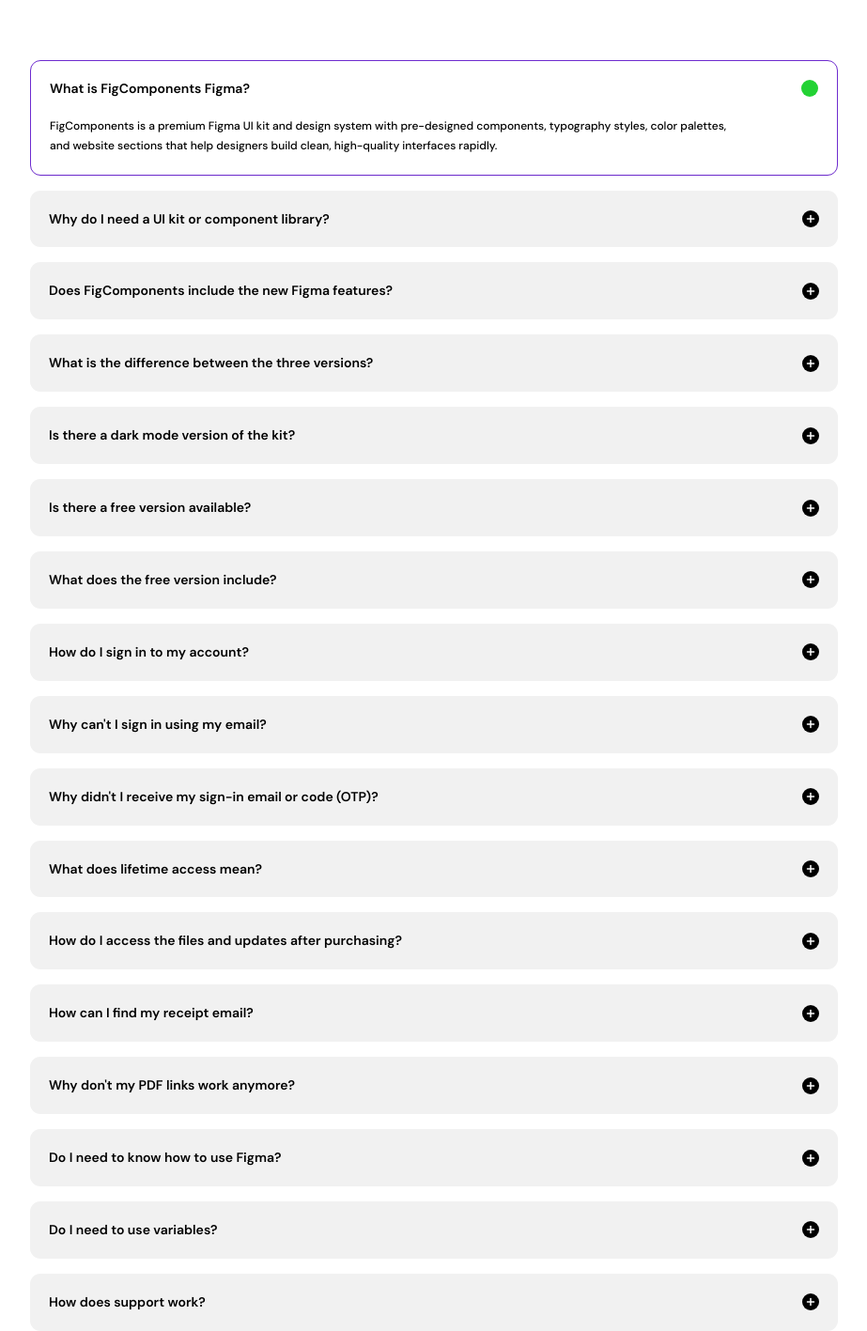
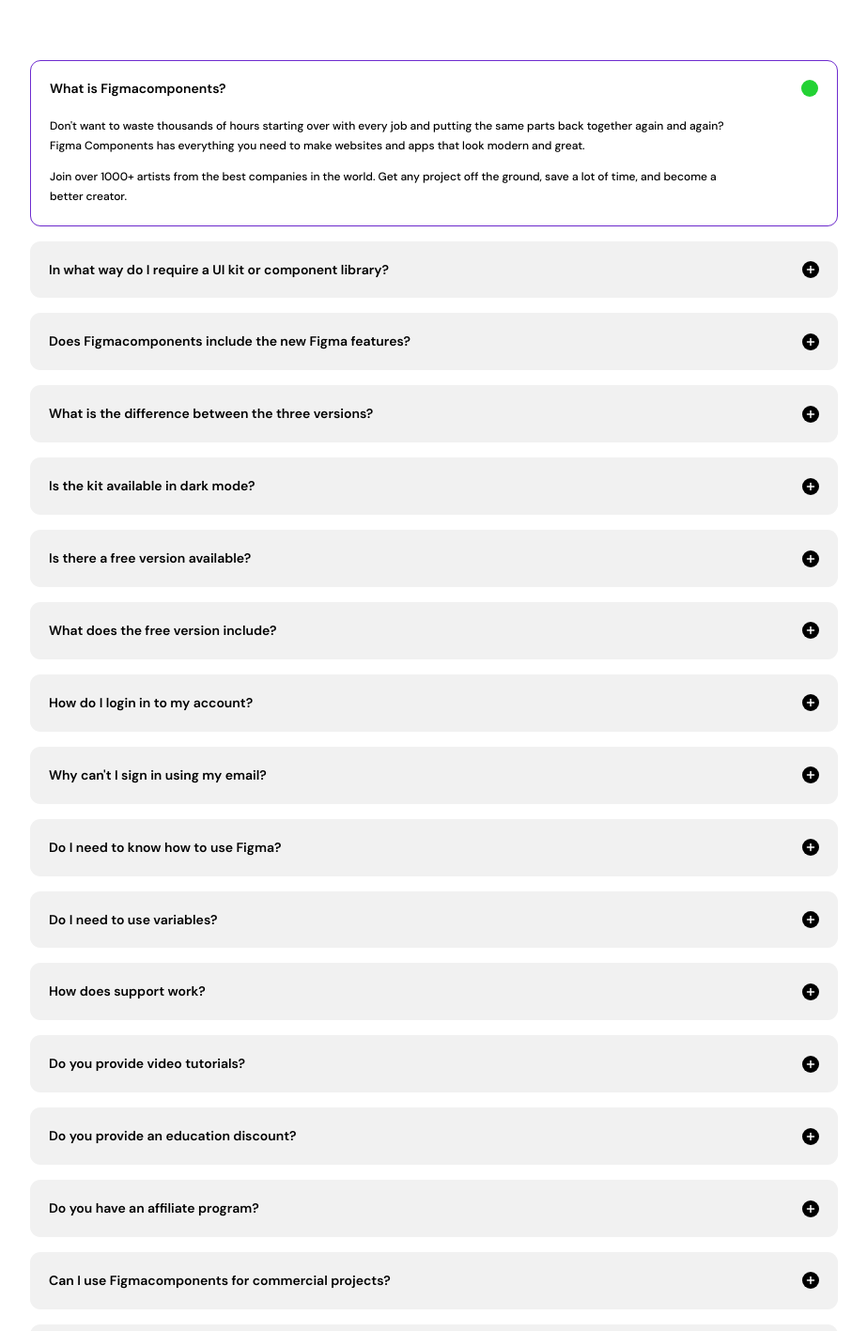
Before and after one commit to sayamghosh/figma-library, a Next.js app in the folder frontend-nextjs/: page /faq in a window 1280 px wide. Shown: the part 300-1717 px from the top of the page at 94% size, without its empty margins (173-1096 px from the left). Built offline with nearby package versions, Linux system fonts and the light colour scheme; no server answers.

Commit message:
feat: add FAQ client component with structured questions and answers

```diff
--- a/frontend-nextjs/app/faq/FaqClient.tsx
+++ b/frontend-nextjs/app/faq/FaqClient.tsx
@@ -11,277 +11,182 @@
 }
 
 const faqs: FaqItem[] = [
+  // General
   {
-    question: "What is FigComponents Figma?",
+    question: "What is Figmacomponents?",
     answer: [
-      "FigComponents is a premium Figma UI kit and design system with pre-designed components, typography styles, color palettes, and website sections that help designers build clean, high-quality interfaces rapidly.",
-    ],
+      "Don't want to waste thousands of hours starting over with every job and putting the same parts back together again and again? Figma Components has everything you need to make websites and apps that look modern and great.",
+      "Join over 1000+ artists from the best companies in the world. Get any project off the ground, save a lot of time, and become a better creator."
+    ]
   },
   {
-    question: "Why do I need a UI kit or component library?",
+    question: "In what way do I require a UI kit or component library?",
     answer: [
-      "It saves hundreds of hours because you do not need to build common elements like buttons, inputs, navigation bars, and modals from scratch.",
-      "It keeps designs consistent with reliable spacing, typography, and UX patterns, and gives you a strong foundation for scalable client or product work.",
-    ],
+      "That is a good question! This was something we always asked. When you first use a good UI kit or component library, you don't know how useful it is. When you buy a good UI kit, you don't have to spend as much time and money making the same parts over and over again. It can speed up your work 10–100 times."
+    ]
   },
   {
-    question: "Does FigComponents include the new Figma features?",
+    question: "Does Figmacomponents include the new Figma features?",
     answer: [
-      "Yes. The kit is updated to support modern Figma features including Variables, Auto Layout 5.0, Component Properties, and Advanced Prototyping.",
-    ],
+      "Yes! We’ve totally refactored Figmacomponents to support Figma’s latest new features, including those released at Framework 2024, Config 2024, and Config 2025. This includes color variables (dark mode), spacing, radius, font, and effects variables, Auto Layout 5.0, min/max widths, Auto Layout wrapping, and much more.",
+      "We’re always working to make Figmacomponents better than ever by adding new Figma features as quickly as possible. All Figmacomponents goods come with free updates for life. After each update, we’ll send you an email with what’s new and post it in our notes.",
+      "Please note we have made the choice not to implement Figma's new Grid feature into Figmacomponents just yet. It is still in beta and missing key features."
+    ]
   },
   {
     question: "What is the difference between the three versions?",
     answer: [
-      "The Free version is a lightweight kit for testing the structure and quality.",
-      "The Pro Individual version includes the complete component and page library for a single user.",
-      "The Team or Enterprise version includes the full library with multi-user licensing for team collaboration.",
-    ],
+      "The Figmacomponents Figma version has been divided into three distinct versions:",
+      "Basic version: 100 Components, Figma variables, Dark mode variables, Component properties, Interactive components, Auto Layout 5.0, Single user license, Design System",
+      "Advance Version: 250 Components, Figma variables, Dark mode variables, Component properties, Interactive components, Auto Layout 5.0, Single user license, Design System",
+      "Premium+ Version: Unlimited Components, Figma variables, Dark mode variables, Component properties, Interactive components, Auto Layout 5.0, Single user license, Design System"
+    ]
   },
   {
-    question: "Is there a dark mode version of the kit?",
+    question: "Is the kit available in dark mode?",
     answer: [
-      "Yes. The Pro version includes dark mode styling integrated through Figma variables or separate page styles so you can switch between light and dark themes.",
-    ],
+      "Use robust and user-friendly color variables to transition to dark mode. Color variables and dark mode, two of Figma's most recent features that were unveiled at Config 2024 and Config 2025, are supported by all version. With only one click, you can change any element, layout, or site to dark mode using variables!",
+      "By visiting the example marketing website and application example pages in Figmacomponents, you can see how this operates."
+    ]
   },
+  // Free version
   {
     question: "Is there a free version available?",
-    answer: ["Yes, there is a free version available so you can try the setup before upgrading."],
+    answer: [
+      "Indeed, Figmacomponents Figma is available for free!",
+      "Although it lacks some of the most recent component property capabilities, variables, and Auto Layout 5.0 features revealed at Config 2023, Framework 2024, Config 2024, and Config 2025, it is a very potent and helpful Figma UI kit on its own.",
+      "This free UI kit can be duplicated and used in any number of applications, including commercial ones."
+    ]
   },
   {
     question: "What does the free version include?",
     answer: [
-      "It includes foundational styles, core components like buttons, alerts, and inputs, plus selected preview landing page sections.",
-    ],
+      "The free edition of Figmacomponents is essentially a slimmed-down version of the full UI kit. It includes global styles, basic components, and a few page samples. Try out the free version!"
+    ]
   },
+  // Account access
   {
-    question: "How do I sign in to my account?",
+    question: "How do I login in to my account?",
     answer: [
-      "Sign in using the account credentials or email address you used during checkout.",
-    ],
+      "The email address you used to buy Figmacomponents can be used to log in."
+    ]
   },
   {
     question: "Why can't I sign in using my email?",
     answer: [
-      "This usually happens if there is a typo in the email used during purchase, or if you are checking a different platform than the one used at checkout.",
-    ],
+      "Please make sure you are using the same email address as you used to purchase Figmacomponents and verify your address for typos.",
+      "We can assist you at support@figmacomponents.site if you become extremely stuck. Despite our limited staff size, we will respond to you as quickly as we can."
+    ]
   },
-  {
-    question: "Why didn't I receive my sign-in email or code (OTP)?",
-    answer: [
-      "Check your Spam, Junk, or Promotions folders.",
-      "Make sure you are checking the exact email address used at checkout.",
-      "Wait a few minutes because email delivery can sometimes be delayed.",
-    ],
-  },
-  {
-    question: "What does lifetime access mean?",
-    answer: [
-      "It means you pay once and get permanent access to the version you purchased, including future updates and improvements to that kit.",
-    ],
-  },
-  {
-    question: "How do I access the files and updates after purchasing?",
-    answer: [
-      "Use your original download link or account library. The latest Figma file or community link will be available there.",
-    ],
-  },
-  {
-    question: "How can I find my receipt email?",
-    answer: [
-      "Search your inbox for keywords like FigComponents, Figma components, Gumroad, Lemon Squeezy, or the email address used at checkout.",
-    ],
-  },
-  {
-    question: "Why don't my PDF links work anymore?",
-    answer: [
-      "Older download PDFs may include expired or deprecated links. Log into your purchase dashboard to access the latest file links.",
-    ],
-  },
+  // Using Figma
   {
     question: "Do I need to know how to use Figma?",
     answer: [
-      "Yes. You should understand Figma basics like layers, components, instances, and styles to use the kit effectively.",
-    ],
+      "The more sophisticated features of Figma, such as nested components, variants, Auto Layout 5.0, interactive components, the new component properties announced at Config 2022, and the new variables and Auto Layout 5.0 features announced at Config 2023, Framework 2024, Config 2024, and Config 2025, are fully utilized by Figmacomponents.",
+      "Check out our free version of Figma to see if it's a good fit if you're new to it or eager to discover best practices. When you're ready, the complete version will always be available. For the finest tutorials on these capabilities, we also suggest visiting Figma's Help Center."
+    ]
   },
   {
     question: "Do I need to use variables?",
     answer: [
-      "No, but it is recommended. Variables make it easier to manage colors, spacing, rounding, and theme switching.",
-    ],
+      "If you don't need or want to utilize variables, you don't have to! We go into greater detail about this subject on the Figmacomponent’s variables documentation page.",
+      "You have complete control over whether or not to use variables. Two versions of Figmacomponents have been released: one that uses radius, color, and spacing variables, and another that uses styles. You may try both and choose which works best for your workflow because they are both included!"
+    ]
   },
+  // Support
   {
     question: "How does support work?",
     answer: [
-      "Support is provided for purchase troubleshooting, license questions, and broken file links. It does not usually include general Figma training or custom design work.",
-    ],
+      "Please email us at support@figmacomponents.site if you have any queries regarding your license or are experiencing difficulties using Figmacomponents. Use the same email address you used to buy Figmacomponents to get in touch with us. Despite our small team size, we will try our best to respond to you as soon as we can.",
+      "Please be aware that we do not provide general Figma help or assistance with utilizing Figma features; we are not Figma support. We advise you to start by visiting our Figma Help Center if you have any questions about Figma. Their paperwork, support materials, and instructional materials are very thorough and beneficial.",
+      "For important features like components, variations, Auto Layout 5.0, interactive components, and component characteristics, Figma also offers excellent tutorials."
+    ]
   },
   {
     question: "Do you provide video tutorials?",
     answer: [
-      "The kit includes documentation inside the Figma file, and video overviews or tips may be shared to help you use the layout system.",
-    ],
+      "We're working on it, but not yet! We've worked hard to make Figmacomponents products as user-friendly as possible in the interim, and we're adding even more notes and component documentation."
+    ]
   },
+  // Education discounts
   {
     question: "Do you provide an education discount?",
     answer: [
-      "Yes. Students, teachers, and academic staff can usually request an education discount with a valid education email or proof of enrollment.",
-    ],
+      "We currently do not offer an education discount. Please keep an eye on our promotions page for future offers and discounts."
+    ]
+  },
+  // Affiliates
+  {
+    question: "Do you have an affiliate program?",
+    answer: [
+      "We currently do not offer an affiliate program. While we appreciate the interest from individuals and organizations looking to partner with us, there are no affiliate opportunities available at this time. Please check back in the future for any updates regarding partnership or referral programs."
+    ]
+  },
+  // Licensing
+  {
+    question: "Can I use Figmacomponents for commercial projects?",
+    answer: [
+      "Indeed! Figmacomponents available for usage in a personal and business projects.",
+      "You can use Figmacomponents as long as you don't resell, redistribute, repackage, or repurpose it to make competing or comparable products—even for different frameworks! Before making a purchase, please see our license agreement.",
+      "Please contact hello@untitledui.com if you have any questions about our license agreement so we can answer them."
+    ]
   },
   {
-    question: "Do I need to pay for Figma if I'm a student?",
+    question: "Can I use Figmacomponents for multiple projects?",
     answer: [
-      "Figma offers its own Education plan for verified students and educators. This is separate from FigComponents.",
-    ],
-  },
-  {
-    question: "Can I use FigComponents for commercial projects?",
-    answer: [
-      "Yes. You can use the kit to build websites, apps, and client projects that generate revenue.",
-    ],
-  },
-  {
-    question: "Can I use FigComponents for multiple projects?",
-    answer: [
-      "Yes. The license allows use across unlimited personal and client projects.",
-    ],
-  },
-  {
-    question: "What is a user?",
-    answer: [
-      "A user is any designer, developer, manager, or team member who can open, edit, or extract assets from the core Figma file.",
-    ],
+      "Of course! With lifetime free updates, you can use Figmacomponents for as many projects as you like. Before making a purchase, please see our license agreement."
+    ]
   },
   {
     question: "Do I need a team license?",
     answer: [
-      "Yes, if more than one person needs access to open, edit, or publish the core library file in your team workspace.",
-    ],
+      "We currently do not offer team licenses. Our services are available through individual subscriptions only. If team or organization licensing options become available in the future, we will share updates on our website and through our official communication channels."
+    ]
   },
-  {
-    question: "Can I use FigComponents with more than 12 users?",
-    answer: [
-      "Yes. Larger teams should use an Enterprise or Custom Team License that matches their seat count.",
-    ],
-  },
-  {
-    question: "Can I upgrade to a team or enterprise license?",
-    answer: [
-      "Yes. You can usually upgrade by paying the price difference through support or the available checkout upgrade path.",
-    ],
-  },
-  {
-    question: "Can I use FigComponents to create a similar product?",
-    answer: [
-      "No. You cannot use the kit to create a competing UI kit, template framework, or stock asset marketplace item for resale.",
-    ],
-  },
+  // Payments & billing
   {
     question: "Is it a one-time purchase?",
-    answer: ["Yes. It is a one-time purchase with no recurring monthly or annual subscription."],
+    answer: [
+      "Every Figmacomponents product requires a single purchase and payment. Purchase once and use it time frame.",
+      "Basic: 90 days (may be change as provide offers!)",
+      "Advance: 90 days (may be change as provide offers!)",
+      "Premium+: 180 days (may be change as provide offers!)",
+      "Any Figmacomponents product that you purchase will grant you free access to all future updates. We'll notify you of any updates and enhancements."
+    ]
   },
   {
     question: "Do I need to pay for Figma?",
     answer: [
-      "No. You can import and use the kit on Figma's free starter plan, though paid Figma plans unlock shared team libraries.",
-    ],
+      "For individuals, Figma's Starter plan is completely free. A Professional plan is required if you need to utilize more sophisticated features like team libraries, dev mode, or multiple variable modes. Find out more about the cost of Figma.",
+      "Figma has kindly declared that all of its paid benefits are completely free for instructors and students! Figma Education has more information."
+    ]
   },
   {
     question: "Are payments secure?",
     answer: [
-      "Yes. Payments are processed through secure checkout providers using industry-standard encryption.",
-    ],
+      "To process payments, we use Razorpay Payment Gateway. You're rather safe because they employ secure 128-bit SSL encrypted payments!"
+    ]
   },
   {
-    question: "Can I purchase via PayPal, Alipay, or WeChat Pay?",
+    question: "Can I purchase via PayPal or Alipay or WeChat Pay?",
     answer: [
-      "PayPal availability depends on the checkout provider. Alipay or WeChat Pay options depend on regional payment settings.",
-    ],
+      "We currently do not support PayPal, Alipay, or WeChat Pay as payment methods. We are continually evaluating additional payment options to better serve our customers, but these payment services are not available at this time. Please refer to our checkout page for the list of supported payment methods."
+    ]
   },
   {
     question: "Can I get an invoice?",
     answer: [
-      "Yes. Your receipt email should include an invoice link where you can add company details, address, and tax information.",
-    ],
+      "Receive instant invoice confirmation directly in your email after every purchase. Keep track of your orders, payments, and transaction details with ease and confidence."
+    ]
   },
   {
     question: "What is your refund policy?",
     answer: [
-      "Because digital files can be downloaded instantly, refunds are generally not granted unless there is a duplicate purchase or payment error. Try the free version first if you are unsure.",
-    ],
-  },
-  {
-    question: "Can I split up the Figma library into smaller files?",
-    answer: [
-      "Yes. You can copy specific page contents into separate files if the full library is too large for your workflow.",
-    ],
-  },
-  {
-    question: "Why isn't the Figma library split up already?",
-    answer: [
-      "It is delivered as one unified file so component dependencies, variables, and cross-references stay intact.",
-    ],
-  },
-  {
-    question: "Is there a version for Framer or Sketch?",
-    answer: [
-      "The kit is built natively for Figma. Related frameworks may exist for platforms like Webflow or Framer, but Sketch is not officially supported.",
-    ],
-  },
-  {
-    question: "Is FigComponents affiliated with Figma or Tailwind?",
-    answer: [
-      "No. FigComponents is an independent product and is not legally affiliated with or endorsed by Figma, Inc. or Tailwind Labs.",
-    ],
-  },
-  {
-    question: "How do I access the Webflow Library?",
-    answer: [
-      "The Webflow version is usually accessed through the connected component platform or account dashboard links.",
-    ],
-  },
-  {
-    question: "Does the Webflow Library include every FigComponents component?",
-    answer: [
-      "It includes most core layout components, sections, and structural elements translated into clean Webflow HTML and CSS.",
-    ],
-  },
-  {
-    question: "What is Relume Library?",
-    answer: [
-      "Relume Library is a Webflow component marketplace for layout sections and reusable website blocks.",
-    ],
-  },
-  {
-    question: "What is Finsweet Client-first?",
-    answer: [
-      "It is a popular Webflow class-naming convention and style guide framework for clean, organized, scalable Webflow projects.",
-    ],
-  },
-  {
-    question: "How does support work for the Webflow Library?",
-    answer: [
-      "Support for code or integration issues is usually handled by the platform hosting the components or the related Webflow documentation channels.",
-    ],
-  },
-  {
-    question: "Can I use it for commercial Webflow projects?",
-    answer: [
-      "Yes. You can build production-ready commercial websites for clients using the Webflow components.",
-    ],
-  },
-  {
-    question: "Can I use this to create and sell a product?",
-    answer: [
-      "You can build and sell a functional product, but you cannot package the components or code as a competing template, theme, or asset kit.",
-    ],
-  },
-  {
-    question: "Is FigComponents affiliated with Webflow?",
-    answer: [
-      "No. It is an independent project designed to integrate with Webflow workflows, but it is not an official Webflow corporate product.",
-    ],
-  },
+      "We no longer provide refunds because our products are digital. We offer 100% free versions of all our goods so you may test them out before making a purchase since we fully support Figmacomponents and know you'll enjoy it too.",
+      "Before making a purchase, please check out the full versions of Figmacomponernts.",
+      "Sadly, there were numerous instances of customers continuing to utilize our items in commercial projects after receiving a refund due to the frequent abuse of our old refund policy. The complete policy is available in our License Agreement."
+    ]
+  }
 ];
 
 const fallbackPlans: Plan[] = [
@@ -464,24 +369,21 @@
             {faqs.map((faq, index) => {
               const open = openIndex === index;
               return (
-                <article
+                <div
                   key={faq.question}
-                  className={`rounded-[11px] transition-all duration-200 ${
+                  onClick={() => setOpenIndex(open ? -1 : index)}
+                  className={`rounded-[11px] transition-all duration-200 cursor-pointer select-none ${
                     open
                       ? "border border-[#6e2ccf] bg-white px-5 py-5 shadow-[0_1px_0_rgba(0,0,0,0.03)]"
                       : "bg-[#f1f1f1] px-5 py-[21px]"
                   }`}
                 >
-                  <button
-                    type="button"
-                    onClick={() => setOpenIndex(open ? -1 : index)}
-                    className="flex w-full items-center justify-between gap-5 text-left"
-                  >
+                  <div className="flex w-full items-center justify-between gap-5 text-left">
                     <span className="text-[14px] font-semibold leading-[1.35] text-black">
                       {faq.question}
                     </span>
                     <FaqIcon open={open} />
-                  </button>
+                  </div>
 
                   {open && (
                     <div className="mt-5 max-w-[760px] space-y-3 pr-9 text-[12px] font-medium leading-[1.75] text-black">
@@ -490,7 +392,7 @@
                       ))}
                     </div>
                   )}
-                </article>
+                </div>
               );
             })}
           </div>
```
